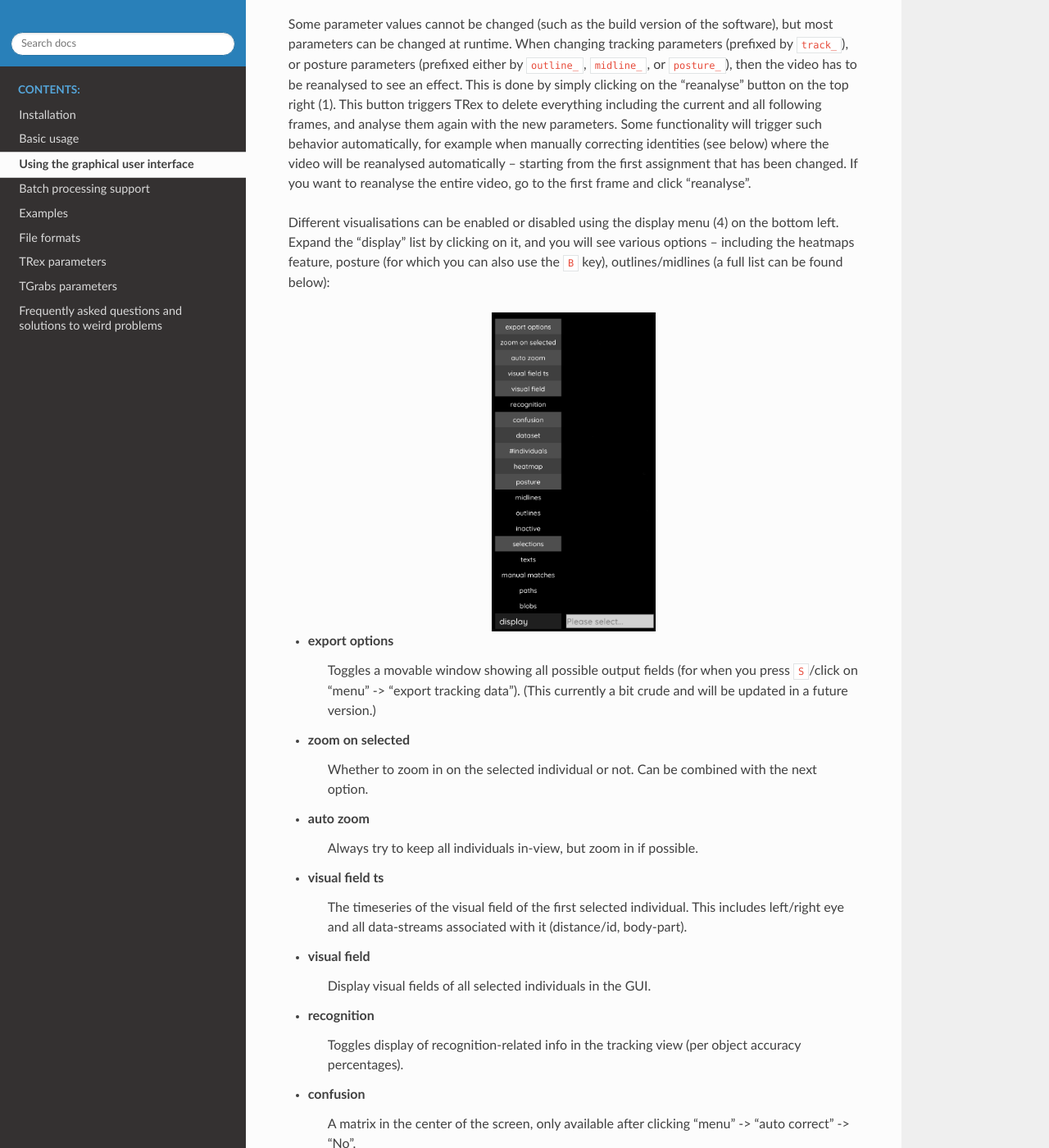
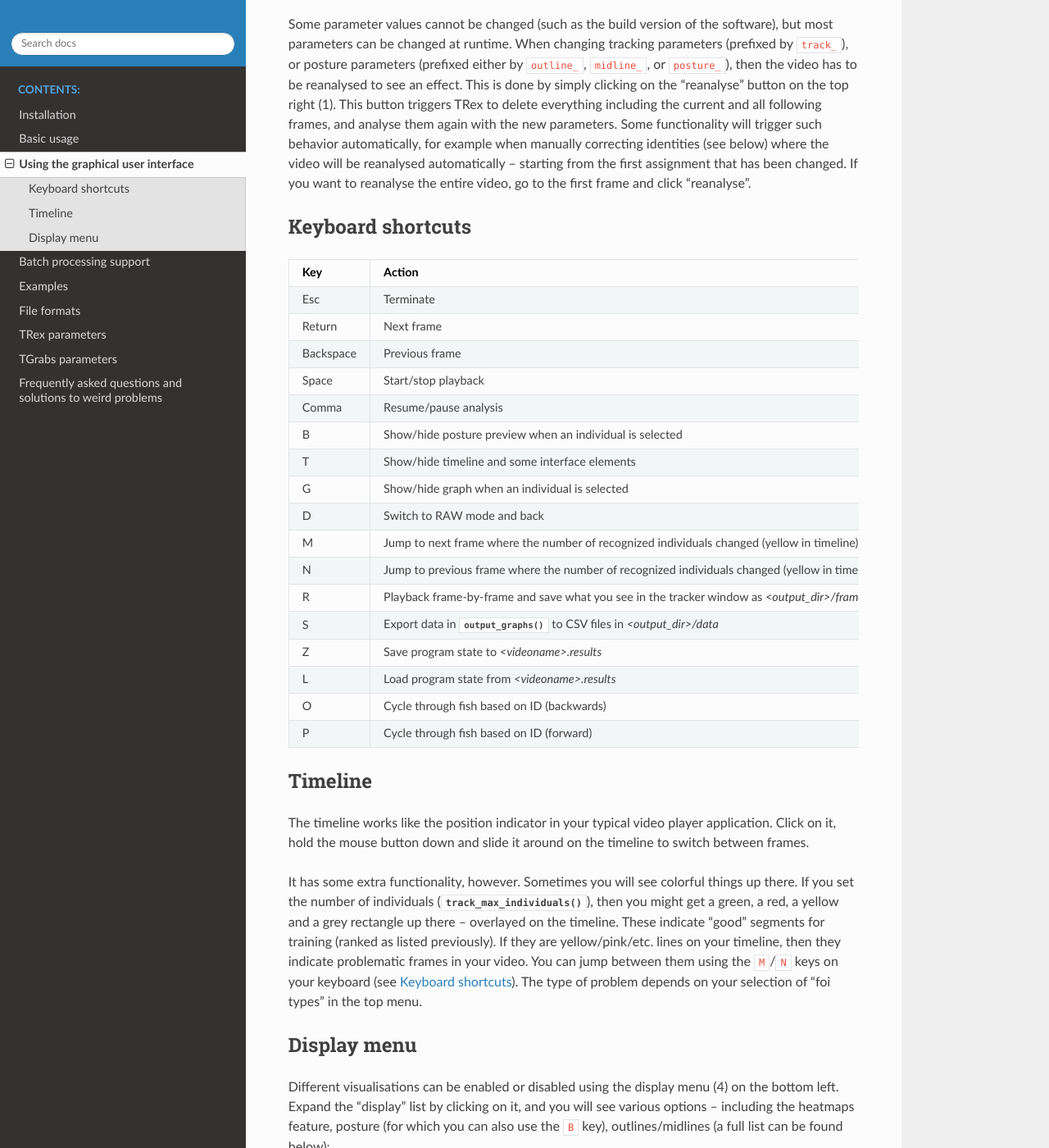
Before and after one commit to mooch443/trex, a Sphinx documentation site: the page built from docs/gui.rst, in a window 1280 px wide and 1400 px high, scrolled down 664 px. Shown: the whole window at 82% size. Built offline with Sphinx 7.4.7 and the Read the Docs theme 2.0.0, drawn with Linux system fonts in a browser that asks for light colours.

Commit message:
* update docs * fix continuous refresh

```diff
--- a/docs/gui.rst
+++ b/docs/gui.rst
@@ -13,6 +13,57 @@ Generally, all the parameters for one specific task will be prefixed by ``task_`
 	:alt: Overview of the TRex graphical user interface
 
 Some parameter values cannot be changed (such as the build version of the software), but most parameters can be changed at runtime. When changing tracking parameters (prefixed by ``track_``), or posture parameters (prefixed either by ``outline_``, ``midline_``, or ``posture_``), then the video has to be reanalysed to see an effect. This is done by simply clicking on the "reanalyse" button on the top right (1). This button triggers |trex| to delete everything including the current and all following frames, and analyse them again with the new parameters. Some functionality will trigger such behavior automatically, for example when manually correcting identities (see below) where the video will be reanalysed automatically -- starting from the first assignment that has been changed. If you want to reanalyse the entire video, go to the first frame and click "reanalyse".
+
+Keyboard shortcuts
+------------------
+
++-----------+------------------------------------------------------------------------------------------------+
+| Key       | Action                                                                                         |
++===========+================================================================================================+
+| Esc       | Terminate                                                                                      |
++-----------+------------------------------------------------------------------------------------------------+
+| Return    | Next frame                                                                                     |
++-----------+------------------------------------------------------------------------------------------------+
+| Backspace | Previous frame                                                                                 |
++-----------+------------------------------------------------------------------------------------------------+
+| Space     | Start/stop playback                                                                            |
++-----------+------------------------------------------------------------------------------------------------+
+| Comma     | Resume/pause analysis                                                                          |
++-----------+------------------------------------------------------------------------------------------------+
+| B         | Show/hide posture preview when an individual is selected                                       |
++-----------+------------------------------------------------------------------------------------------------+
+| T         | Show/hide timeline and some interface elements                                                 |
++-----------+------------------------------------------------------------------------------------------------+
+| G         | Show/hide graph when an individual is selected                                                 |
++-----------+------------------------------------------------------------------------------------------------+
+| D         | Switch to RAW mode and back                                                                    |
++-----------+------------------------------------------------------------------------------------------------+
+| M         | Jump to next frame where the number of recognized individuals changed (yellow in timeline)     |
++-----------+------------------------------------------------------------------------------------------------+
+| N         | Jump to previous frame where the number of recognized individuals changed (yellow in timeline) |
++-----------+------------------------------------------------------------------------------------------------+
+| R         | Playback frame-by-frame and save what you see in the tracker window as `<output_dir>/frames`   |
++-----------+------------------------------------------------------------------------------------------------+
+| S         | Export data in :func:`output_graphs` to CSV files in `<output_dir>/data`                       |
++-----------+------------------------------------------------------------------------------------------------+
+| Z         | Save program state to `<videoname>.results`                                                    |
++-----------+------------------------------------------------------------------------------------------------+
+| L         | Load program state from `<videoname>.results`                                                  |
++-----------+------------------------------------------------------------------------------------------------+
+| O         | Cycle through fish based on ID (backwards)                                                     |
++-----------+------------------------------------------------------------------------------------------------+
+| P         | Cycle through fish based on ID (forward)                                                       |
++-----------+------------------------------------------------------------------------------------------------+
+
+Timeline
+--------
+
+The timeline works like the position indicator in your typical video player application. Click on it, hold the mouse button down and slide it around on the timeline to switch between frames.
+
+It has some extra functionality, however. Sometimes you will see colorful things up there. If you set the number of individuals (:func:`track_max_individuals`), then you might get a green, a red, a yellow and a grey rectangle up there -- overlayed on the timeline. These indicate "good" segments for training (ranked as listed previously). If they are yellow/pink/etc. lines on your timeline, then they indicate problematic frames in your video. You can jump between them using the ``M``/``N`` keys on your keyboard (see `Keyboard shortcuts`_). The type of problem depends on your selection of "foi types" in the top menu.
+
+Display menu
+------------
 
 Different visualisations can be enabled or disabled using the display menu (4) on the bottom left. Expand the "display" list by clicking on it, and you will see various options -- including the heatmaps feature, posture (for which you can also use the ``B`` key), outlines/midlines (a full list can be found below):
 
```
Also changed, not shown: 1 other file.
